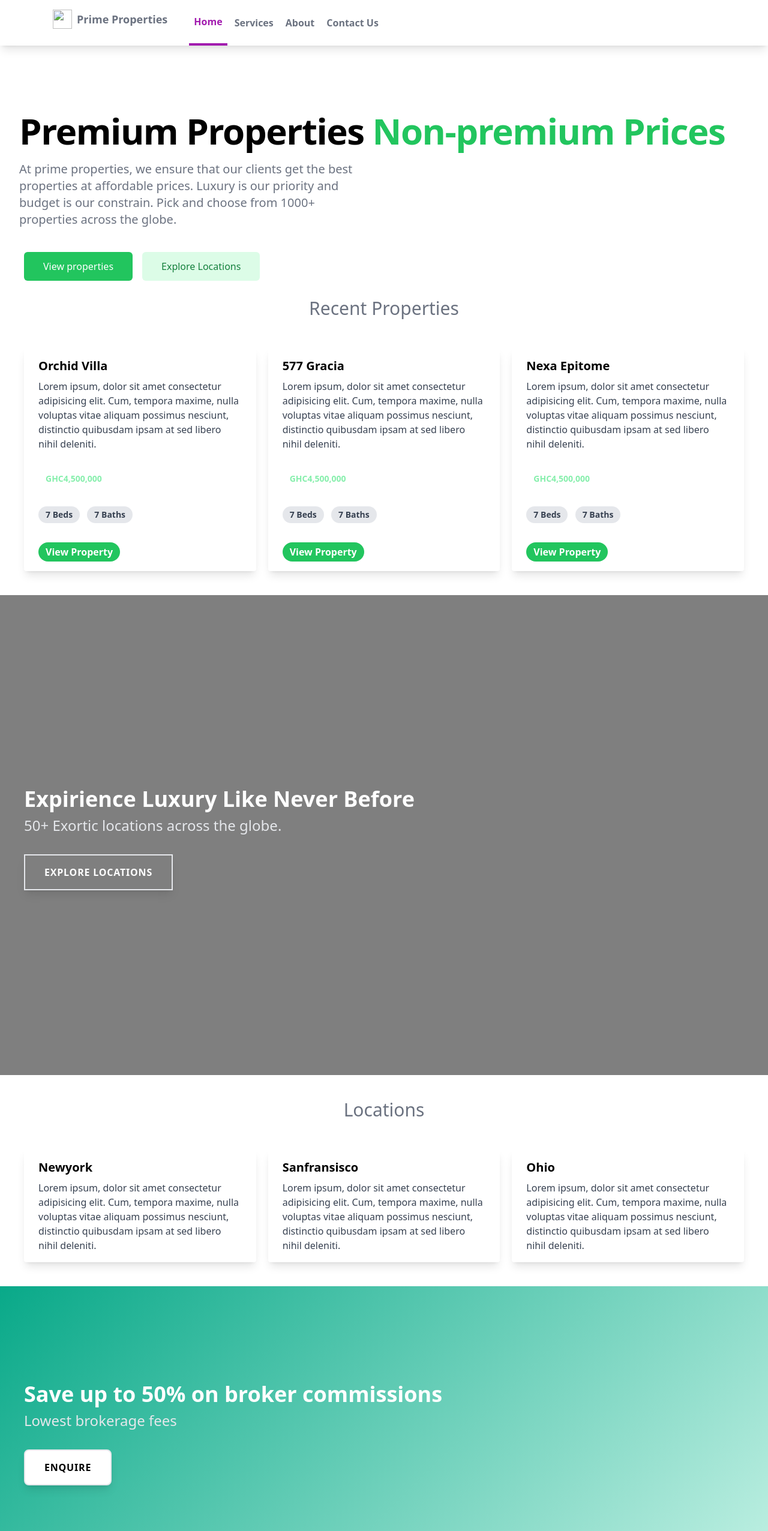
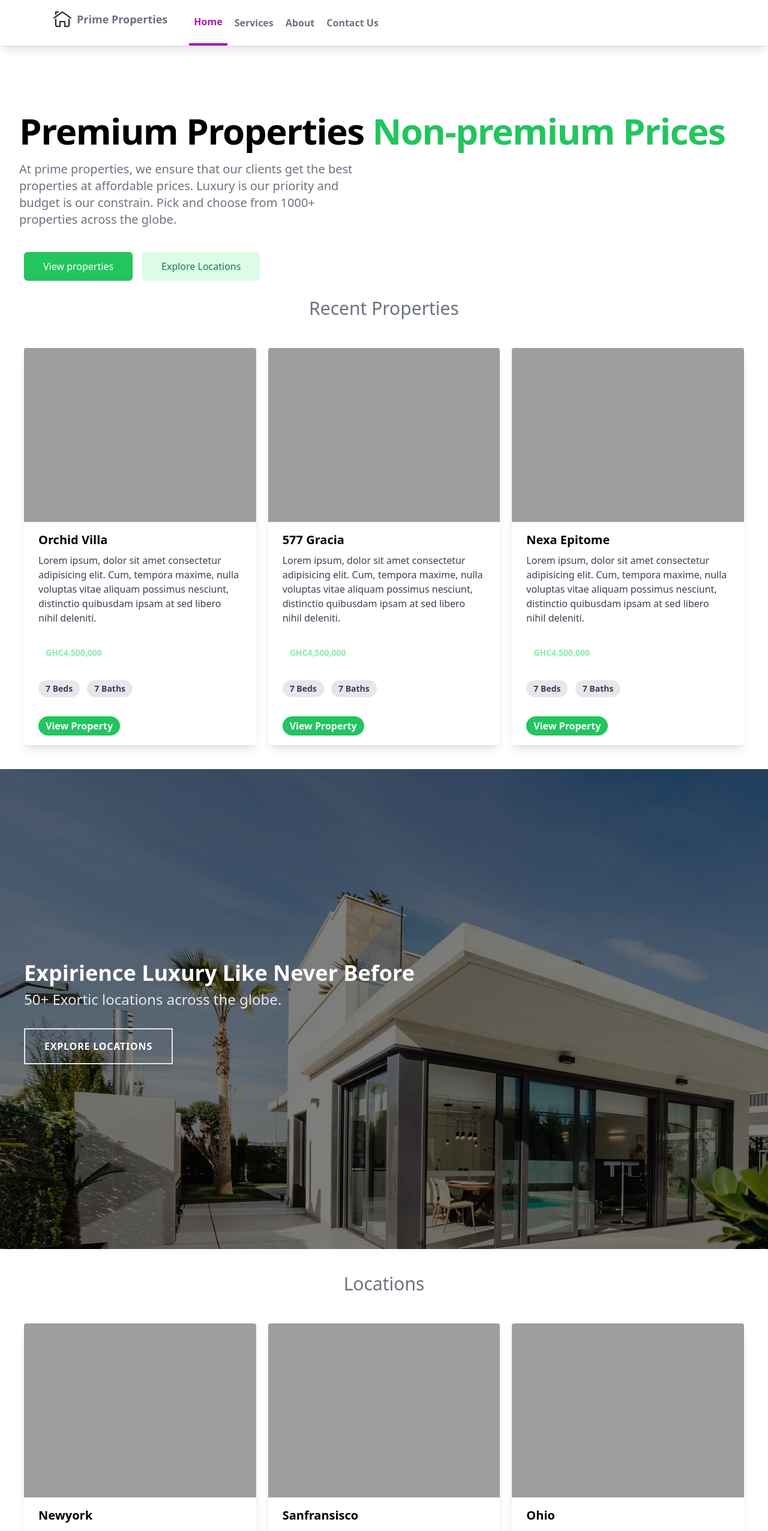
Before and after one commit to learn-at-imt/realestate-PAB, a website: page public/index.html in a window 1280 px wide. Shown: the top 2552 px of the page at 60% size. Drawn offline with nearby package versions, Linux system fonts and the light colour scheme; files that its build step writes are made by us from their sources; the site is published under a folder, as on GitHub Pages, so addresses that start at the root find nothing.

Commit message:
fixed bug (images not able to display)

```diff
--- a/public/index.html
+++ b/public/index.html
@@ -12,7 +12,7 @@
         <div class="flex space-x-7">
           <div>
             <a class="flex items-center py-4 px-2" href="#">
-              <img class="h-8 w-8 mr-2" src="/image/house.png" alt="">
+              <img class="h-8 w-8 mr-2" src="./image/house.png" alt="">
               <span class="font-semibold text-gray-500 text-lg">Prime Properties</span>
             </a>
           </div>
@@ -74,7 +74,7 @@
   <div class=" flex p-10 grid sm:grid-cols-1 md:grid-cols-3 lg:grid-cols-3 xl:grid-cols-3 gap-5">
   <!-- card -->
     <div class="rounded overflow-hidden shadow-lg">
-      <img class="w-full" src="/image/home1.jpg" alt="">
+      <img class="w-full" src="./image/home1.jpg" alt="">
       <div class="px-6 py-4">
         <div class="font-bold text-xl mb-2">Orchid Villa</div>
         <p class="text-gray-700">Lorem ipsum, dolor sit amet consectetur
@@ -101,7 +101,7 @@
 
 
     <div class="rounded overflow-hidden shadow-lg">
-      <img class="w-full" src="/image/home2.jpg" alt="">
+      <img class="w-full" src="./image/home2.jpg" alt="">
       <div class="px-6 py-4">
         <div class="font-bold text-xl mb-2">577 Gracia</div>
         <p class="text-gray-700">Lorem ipsum, dolor sit amet consectetur
@@ -127,7 +127,7 @@
 
 
     <div class="rounded overflow-hidden shadow-lg">
-      <img class="w-full" src="/image/home3.jpg" alt="">
+      <img class="w-full" src="./image/home3.jpg" alt="">
       <div class="px-6 py-4">
         <div class="font-bold text-xl mb-2">Nexa Epitome</div>
         <p class="text-gray-700">Lorem ipsum, dolor sit amet consectetur
@@ -158,7 +158,7 @@
   <!-- banner -->
   <div class="py-20 h-screen" style="background-image:
   linear-gradient(rgba(0,0,0,0.5),rgba(0,0,0,0.5)),
-  url(/image/luxury.jpg)">
+  url(./image/luxury.jpg)">
     <div class="contaianer px-10 py-20 mb-20 mt-40">
       <h2 class="text-4xl font-bold text-white mb-2">
         Expirience Luxury Like Never Before</h2>
@@ -187,7 +187,7 @@
   <div class=" flex p-10 grid sm:grid-cols-1 md:grid-cols-3 lg:grid-cols-3 xl:grid-cols-3 gap-5">
     <!-- card -->
       <div class="rounded overflow-hidden shadow-lg">
-        <img class="w-full" src="/image/ny.jpg" alt="">
+        <img class="w-full" src="./image/ny.jpg" alt="">
         <div class="px-6 py-4">
           <div class="font-bold text-xl mb-2">Newyork</div>
           <p class="text-gray-700">Lorem ipsum, dolor sit amet consectetur
@@ -199,7 +199,7 @@
 
 
       <div class="rounded overflow-hidden shadow-lg">
-        <img class="w-full" src="/image/california.jpg" alt="">
+        <img class="w-full" src="./image/california.jpg" alt="">
         <div class="px-6 py-4">
           <div class="font-bold text-xl mb-2">Sanfransisco</div>
           <p class="text-gray-700">Lorem ipsum, dolor sit amet consectetur
@@ -211,7 +211,7 @@
 
 
       <div class="rounded overflow-hidden shadow-lg">
-        <img class="w-full" src="/image/chicago.jpg" alt="">
+        <img class="w-full" src="./image/chicago.jpg" alt="">
         <div class="px-6 py-4">
           <div class="font-bold text-xl mb-2">Ohio</div>
           <p class="text-gray-700">Lorem ipsum, dolor sit amet consectetur
@@ -256,7 +256,7 @@
     </p>
     <div class="flex bg-green-100 items-center rounded-full">
       <a href="" class="block relative">
-        <img class="h-10 w-10 rounded-full mx-auto" src="/image/avatar.png" alt="">
+        <img class="h-10 w-10 rounded-full mx-auto" src="./image/avatar.png" alt="">
       </a>
       <div class="flex flex-col ml-2 justify-between">
         <span class="text-sm text-green-500 font-bold">El-hakkavod</span>
@@ -274,7 +274,7 @@
     </p>
     <div class="flex bg-green-100 items-center rounded-full">
       <a href="" class="block relative">
-        <img class="h-10 w-10 rounded-full mx-auto" src="/image/avatar.png" alt="">
+        <img class="h-10 w-10 rounded-full mx-auto" src="./image/avatar.png" alt="">
       </a>
       <div class="flex flex-col ml-2 justify-between">
         <span class="text-sm text-green-500 font-bold">El-hallal</span>
@@ -292,7 +292,7 @@
     </p>
     <div class="flex bg-green-100 items-center rounded-full">
       <a href="" class="block relative">
-        <img class="h-10 w-10 rounded-full mx-auto" src="/image/avatar.png" alt="">
+        <img class="h-10 w-10 rounded-full mx-auto" src="./image/avatar.png" alt="">
       </a>
       <div class="flex flex-col ml-2 justify-between">
         <span class="text-sm text-green-500 font-bold">El-ahavah</span>
@@ -371,7 +371,7 @@
     <div class="lg:w-1/3">
       <a href="" class="flex justify-center">
         <div class="flex w-12 h-12">
-          <img src="/image/house.png" class="h-8 w-8 mr-2" alt="">
+          <img src="./image/house.png" class="h-8 w-8 mr-2" alt="">
         </div>
         <span class="font-semibold text-gray-500 text-2xl">
           Prime Properties
@@ -428,13 +428,13 @@
         <h3 class="text-green-500 uppercase tracking-wide">Social Media</h3>
         <div class="flex justify-start space-x-3">
           <a href="">
-            <img src="/image/facebook.svg" alt="">
+            <img src="./image/facebook.svg" alt="">
           </a>
           <a href="">
-            <img src="/image/twitter.svg" alt="">
+            <img src="./image/twitter.svg" alt="">
           </a>
           <a href="">
-            <img src="/image/instagram.svg" alt="">
+            <img src="./image/instagram.svg" alt="">
           </a>
         </div>
       </div>
```
